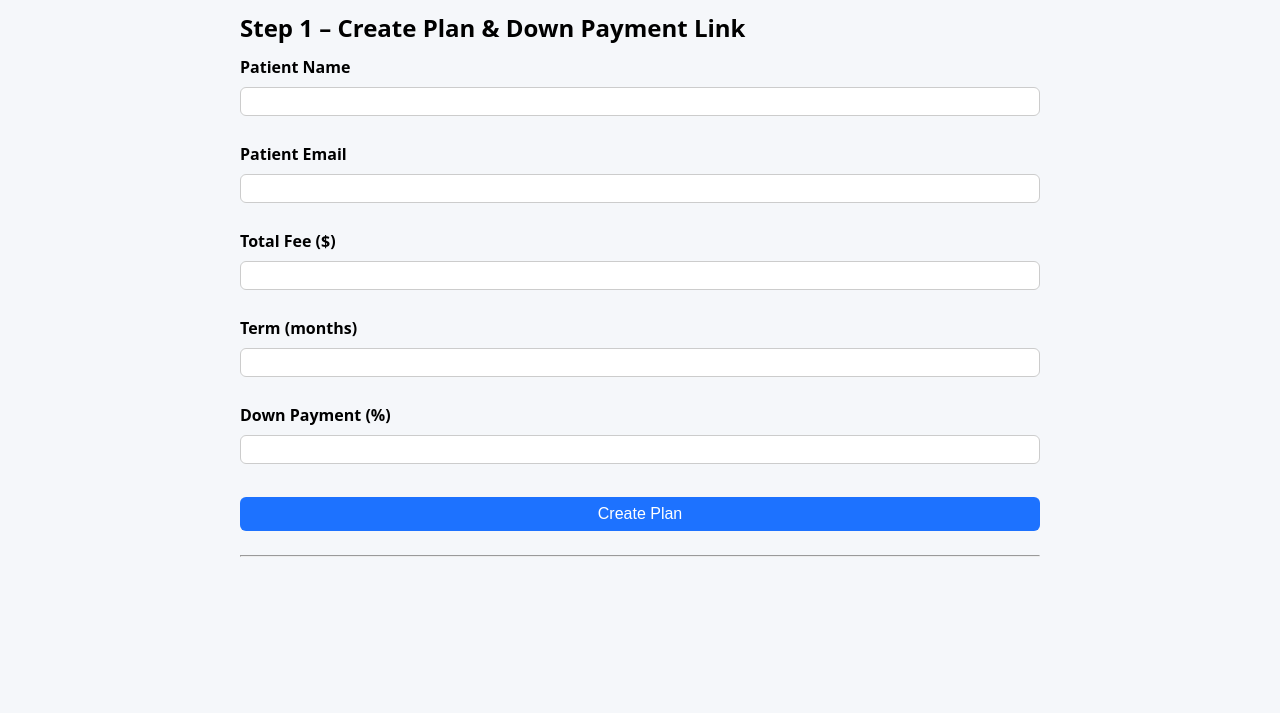
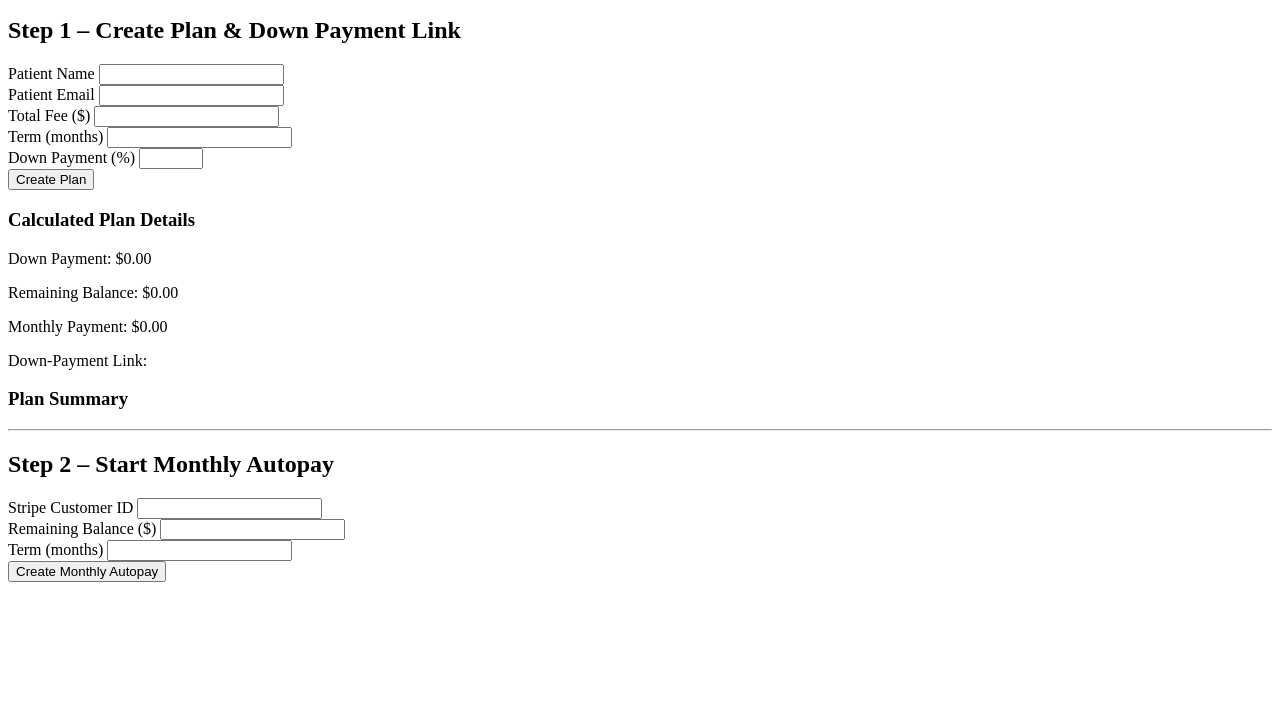
Before and after one commit to isaacq-spec/full-arch-financing-staff-ui, a plain HTML site: page index.html in a window 1280 px wide. Shown: the part 87-800 px from the top of the page. Drawn offline with Linux system fonts and the light colour scheme.

Commit message:
Update index.html

```diff
--- a/index.html
+++ b/index.html
@@ -1,132 +1,90 @@
-<!DOCTYPE html>
-<html lang="en">
-  <head>
-    <meta charset="UTF-8" />
-    <title>Full-Arch Financing - Staff Portal</title>
-    <meta name="viewport" content="width=device-width, initial-scale=1" />
-    <link rel="stylesheet" href="style.css" />
-    <style>
-      /* safety fallback in case style.css is empty */
-      body {
-        font-family: system-ui, -apple-system, BlinkMacSystemFont, "Segoe UI",
-          sans-serif;
-        padding: 20px;
-        max-width: 800px;
-        margin: 0 auto;
-      }
-      .field {
-        margin-bottom: 10px;
-      }
-      label {
-        display: block;
-        font-weight: 600;
-        margin-bottom: 4px;
-      }
-      input {
-        width: 100%;
-        padding: 6px 8px;
-        box-sizing: border-box;
-      }
-      button {
-        padding: 8px 14px;
-        margin-top: 8px;
-        cursor: pointer;
-      }
-      .hidden {
-        display: none;
-      }
-      h1,
-      h2,
-      h3 {
-        margin-top: 20px;
-        margin-bottom: 10px;
-      }
-      hr {
-        margin: 24px 0;
-      }
-    </style>
-  </head>
 <body>
-    <h1>Full-Arch Financing - Staff Portal</h1>
+  <h1>Full-Arch Financing – Staff Portal</h1>
 
-    <!-- STEP 1: PLAN + DOWN PAYMENT -->
-    <section>
+  <!-- LOADING INDICATOR -->
+  <div id="loading" class="hidden loading">Processing…</div>
+
+  <!-- TOAST NOTIFICATION -->
+  <div id="toast" class="hidden toast"></div>
+
+  <!-- STEP 1: PLAN CREATION -->
+  <section class="card">
     <h2>Step 1 – Create Plan & Down Payment Link</h2>
 
+    <form id="planForm">
       <div class="field">
-        <label for="name">Patient Name</label>
-        <input id="name" type="text" />
+        <label>Patient Name</label>
+        <input id="name" type="text" required />
       </div>
 
       <div class="field">
-        <label for="email">Patient Email</label>
-        <input id="email" type="email" />
+        <label>Patient Email</label>
+        <input id="email" type="email" required />
       </div>
 
       <div class="field">
-        <label for="totalFee">Total Fee ($)</label>
-        <input id="totalFee" type="number" min="0" step="0.01" />
+        <label>Total Fee ($)</label>
+        <input id="totalFee" type="number" min="0" step="0.01" required />
       </div>
 
       <div class="field">
-        <label for="termMonths">Term (months)</label>
-        <input id="termMonths" type="number" min="1" />
+        <label>Term (months)</label>
+        <input id="termMonths" type="number" min="1" required />
       </div>
 
       <div class="field">
-        <label for="downPercent">Down Payment (%)</label>
-        <input id="downPercent" type="number" min="0" max="100" />
+        <label>Down Payment (%)</label>
+        <input id="downPercent" type="number" min="0" max="100" required />
       </div>
 
-      <!-- IMPORTANT: this actually calls your JS -->
-      <button type="button" onclick="createPlan()">
-        Create Plan
-      </button>
+      <button type="submit">Create Plan</button>
+    </form>
 
     <div id="results" class="hidden">
-        <h3>Plan Details</h3>
+      <h3>Calculated Plan Details</h3>
       <p>Down Payment: $<span id="dp">0.00</span></p>
       <p>Remaining Balance: $<span id="remaining">0.00</span></p>
       <p>Monthly Payment: $<span id="monthly">0.00</span></p>
 
       <p>
-          Down Payment Link:
+        Down-Payment Link:
         <a id="paymentLink" href="#" target="_blank"></a>
       </p>
+    </div>
+
+    <div id="summaryCard" class="hidden summary card">
+      <h3>Plan Summary</h3>
+      <div id="summaryContent"></div>
     </div>
   </section>
 
   <hr />
 
   <!-- STEP 2: AUTOPAY -->
-    <section id="autopayCard" class="hidden">
+  <section id="autopayCard" class="hidden card">
     <h2>Step 2 – Start Monthly Autopay</h2>
-      <p>Use this after the down payment is paid.</p>
 
+    <form id="autopayForm">
       <div class="field">
-        <label for="customerId">Stripe Customer ID</label>
+        <label>Stripe Customer ID</label>
         <input id="customerId" type="text" />
       </div>
 
       <div class="field">
-        <label for="remainingInput">Remaining Balance ($)</label>
+        <label>Remaining Balance ($)</label>
         <input id="remainingInput" type="number" min="0" step="0.01" />
       </div>
 
       <div class="field">
-        <label for="termInput">Term (months)</label>
+        <label>Term (months)</label>
         <input id="termInput" type="number" min="1" />
       </div>
 
-      <!-- IMPORTANT: this calls your JS -->
-      <button type="button" onclick="createAutopay()">
-        Create Monthly Autopay Subscription
-      </button>
+      <button type="submit">Create Monthly Autopay</button>
+    </form>
 
     <div id="autopayResult"></div>
   </section>
 
-    <!-- Load your JS last so all elements exist -->
   <script src="script.js"></script>
 </body>
-</html>
```
Lines whose indentation alone changed are shown as unchanged.
